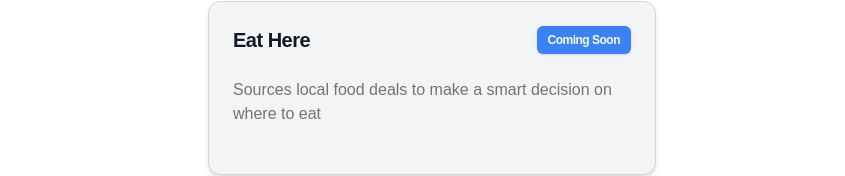
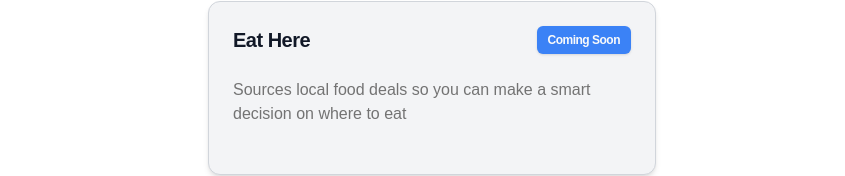
Before and after one commit to thienantran010/portfolio, a Next.js app: page / in a window 1280 px wide. Shown: the part 1547-1723 px from the top of the page, without its empty margins (208-1053 px from the left). Built offline with nearby package versions, Linux system fonts and the light colour scheme.

Commit message:
chore: fix type issues and correct description

```diff
--- a/app/page.tsx
+++ b/app/page.tsx
@@ -2,7 +2,6 @@
 
 import Image from "next/image";
 import Link from "next/link";
-import { Button } from "@/components/ui/button";
 import {
   Card,
   CardContent,
@@ -16,6 +15,13 @@ import { Show } from "@/components/Show";
 import { useState, useEffect, useRef } from "react";
 import { Github, Linkedin, Mail, FileText } from "lucide-react";
 import CopyableText from "@/components/CopyableText";
+
+interface Projects {
+  name: string;
+  description: string;
+  github?: string;
+  link?: string;
+}
 
 export default function Home() {
   const [textState, setTextState] = useState({ index: 0, text: "" });
@@ -40,11 +46,11 @@ export default function Home() {
     );
   }, []);
 
-  const projects = [
+  const projects: Projects[] = [
     {
       name: "Eat Here",
       description:
-        "Sources local food deals to make a smart decision on where to eat",
+        "Sources local food deals so you can make a smart decision on where to eat",
     },
   ];
 
@@ -170,7 +176,7 @@ export default function Home() {
                   </CardDescription>
                 </CardContent>
                 <CardFooter className="p-6 pt-0 flex gap-4 justify-center">
-                  <Show if={project.link}>
+                  <Show if={!!project.link}>
                     <a
                       href="#"
                       target="_blank"
@@ -180,7 +186,7 @@ export default function Home() {
                       View Project
                     </a>
                   </Show>
-                  <Show if={project.github}>
+                  <Show if={!!project.github}>
                     <a
                       href="#"
                       target="_blank"
```
